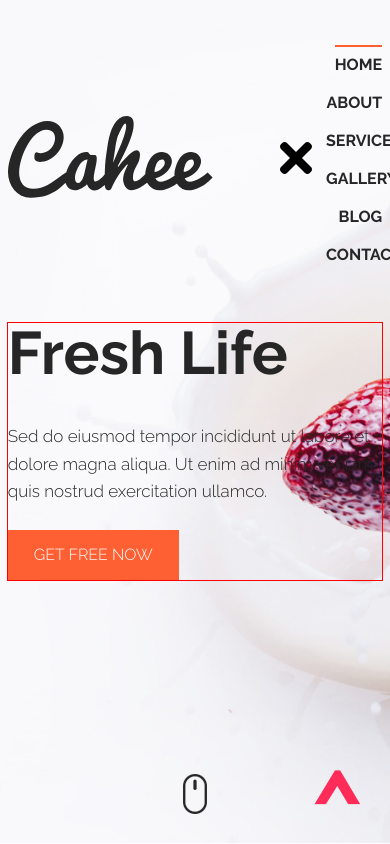
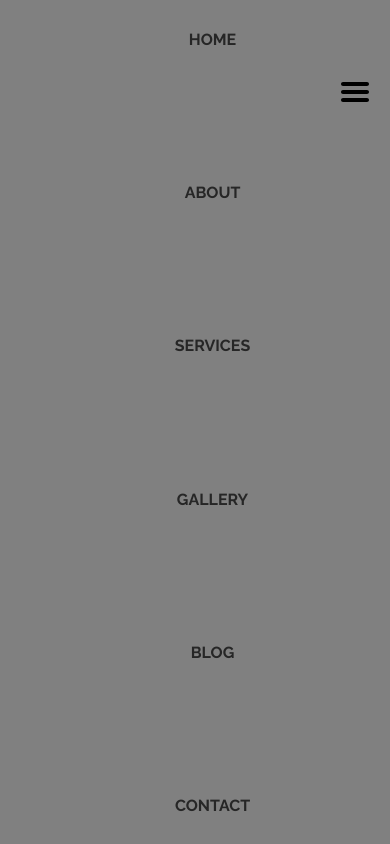
Before and after one commit to maksym-rakomin/cahee, a website: page index.html in a window 390 px wide. Both pictures are taken after a click on the element 366 px from the left and 72 px from the top of the page. Shown: the top 844 px of the page. Drawn offline with Linux system fonts and the light colour scheme.

Commit message:
Добавленно адаптивное меню

```diff
--- a/index.html
+++ b/index.html
@@ -22,11 +22,11 @@
                         <use xlink:href="#hamburger"/>
                     </svg>
                 </div>
-                <div class="nav__close">
+                <!-- <div class="nav__close">
                     <svg viewBox="0 0 23.332 23.333" width="32px" height="32px">
                         <use xlink:href="#close"/>
                     </svg>
-                </div>
+                </div> -->
                 <ul class="nav__items">
                     <li class="nav__item">
                         <a href="#" class="nav__link nav__link--active">HOME</a>
@@ -282,9 +282,9 @@
     <symbol id="hamburger">
         <path d="M4,10h24c1.104,0,2-0.896,2-2s-0.896-2-2-2H4C2.896,6,2,6.896,2,8S2.896,10,4,10z M28,14H4c-1.104,0-2,0.896-2,2  s0.896,2,2,2h24c1.104,0,2-0.896,2-2S29.104,14,28,14z M28,22H4c-1.104,0-2,0.896-2,2s0.896,2,2,2h24c1.104,0,2-0.896,2-2  S29.104,22,28,22z"/>
     </symbol>
-    <symbol id="close">
+    <!-- <symbol id="close">
         <path d="M16.043,11.667L22.609,5.1c0.963-0.963,0.963-2.539,0-3.502l-0.875-0.875c-0.963-0.964-2.539-0.964-3.502,0L11.666,7.29  L5.099,0.723c-0.962-0.963-2.538-0.963-3.501,0L0.722,1.598c-0.962,0.963-0.962,2.539,0,3.502l6.566,6.566l-6.566,6.567  c-0.962,0.963-0.962,2.539,0,3.501l0.876,0.875c0.963,0.963,2.539,0.963,3.501,0l6.567-6.565l6.566,6.565  c0.963,0.963,2.539,0.963,3.502,0l0.875-0.875c0.963-0.963,0.963-2.539,0-3.501L16.043,11.667z"/>
-    </symbol>
+    </symbol> -->
     </svg>
 
     <script src="js/script.js"></script>
--- a/js/script.js
+++ b/js/script.js
@@ -15,26 +15,15 @@
     'use strict';
 
     let menuHamburger = document.querySelector('.nav__hamburger'),
-        menuClose     = document.querySelector('.nav__close'),
-        menuList      = document.querySelector('.nav__items'),
-        menuLogo      = document.querySelector('.nav__logo');
+        menuNav       = document.querySelector('.nav'),
+        menuList      = document.querySelector('.nav__items');
+
 
     menuHamburger.addEventListener('click', () => {
-        // console.log(event.target);
-        menuHamburger.style.display = 'none';
-        menuList.style.display = 'block';
-        menuList.style.transform = 'translate(0, 0)';
-        menuClose.style.display = 'block';
-        menuLogo.style.width = '55%';
+        menuNav.classList.toggle('menu__opened');
     });
-    menuClose.addEventListener('click', () => {
-        // console.log(event.target);
-        menuHamburger.style.display = 'block';
-        menuList.style.display = 'none';
-        menuList.style.transform = 'translate(0, -500)';
-        menuClose.style.display = 'none';
-        menuLogo.style.width = '132px';
+    menuList.addEventListener('click', () => {
+        menuNav.classList.remove('menu__opened');
     });
 
 })();
-// .display-none
--- a/scss/_media.sass
+++ b/scss/_media.sass
@@ -89,24 +89,52 @@
 
 @media only screen and (max-width : 750px)
 
+    // .nav
+    //     &__items
+    //         transform: translate(0, -500%)
+    //         display: none
+    //         width: 15%
+    //         text-align: right
+
+    //     &__link
+    //         display: inline-block
+    //         margin: 0
+
+
+    //     &__logo
+    //         svg
+    //             height: auto
     .nav
         &__items
-            transform: translate(0, -500%)
-            display: none
-            width: 15%
-            text-align: right
 
-        &__link
-            display: inline-block
+            position: fixed
+            top: 0
+            left: 0
+            right: 0
+            background-color: gray
+            padding: 20px
             margin: 0
+            text-align: center
+            transform: translate(0, -100%)
+            opacity: 0
+            min-height: 100vh
+            z-index: 10
+            display: flex
+            flex-direction: column
+            justify-content: space-between
+            @include tr()
+            .menu__opened &
+                transform: translate(0, 0)
+                opacity: 1
+        &__link--active
+            border-color: transparent
 
         &__hamburger
             display: block
-
-        &__logo
-            svg
-                height: auto
-
+            position: absolute
+            top: 9%
+            right: 5%
+            z-index: 11
 
 @media only screen and (max-width : 680px)
     .gtc-3-1fr, .gtc-12-1fr
--- a/scss/style.sass
+++ b/scss/style.sass
@@ -171,13 +171,13 @@ img
         cursor: pointer
         @include hover
             transform: rotate(180deg)
-    &__close
-        display: none
-        cursor: pointer
-        position: absolute
-        right: 20%
-        @include hover
-            transform: rotate(180deg)
+    // &__close
+    //     display: none
+    //     cursor: pointer
+    //     position: absolute
+    //     right: 20%
+    //     @include hover
+    //         transform: rotate(180deg)
 
 
 
@@ -188,6 +188,7 @@ img
     padding: 35px 0
     height: 100vh
     position: relative
+    overflow: hidden
 
     &__content
         margin-top: 10vw
```
Also changed, not shown: css/style.css.
